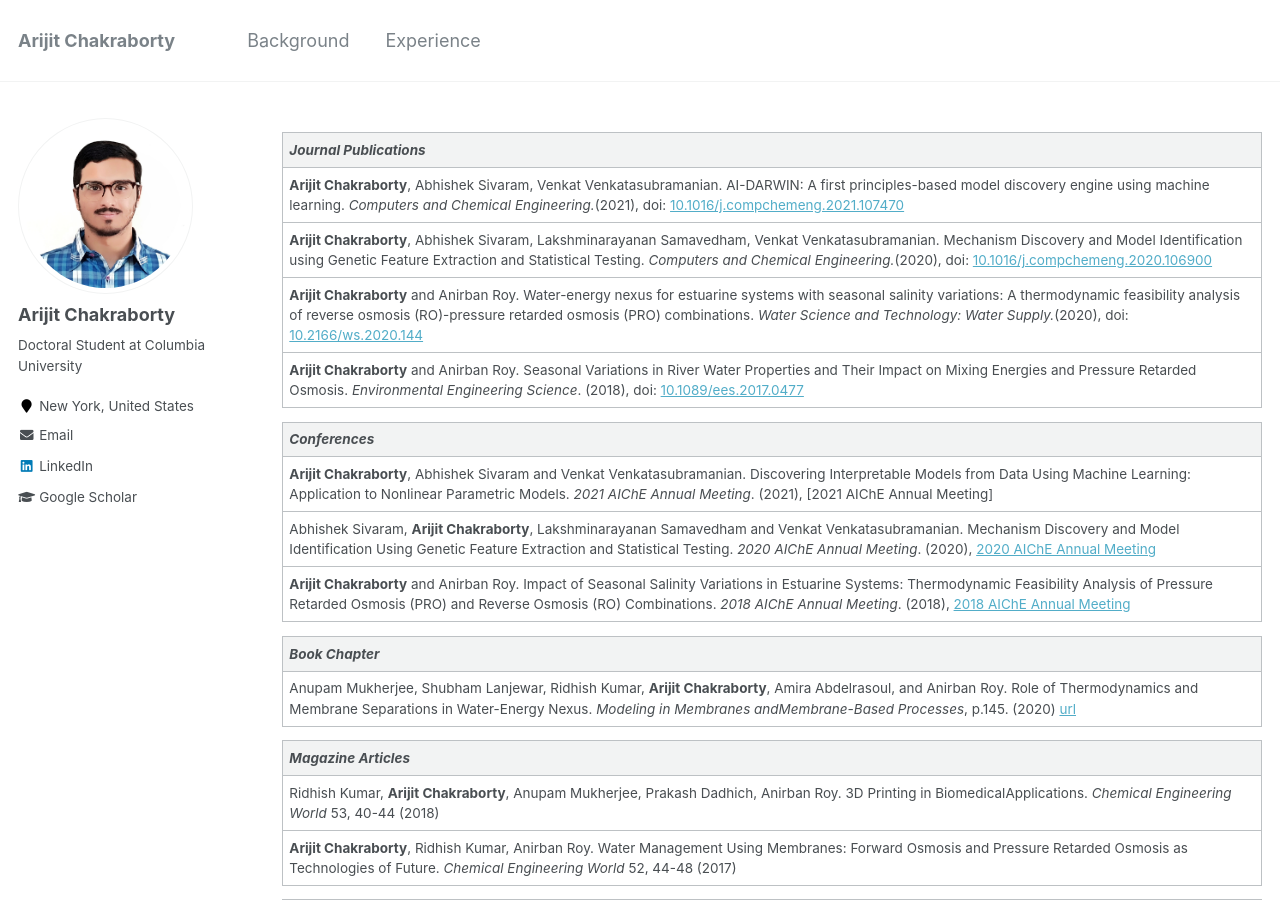
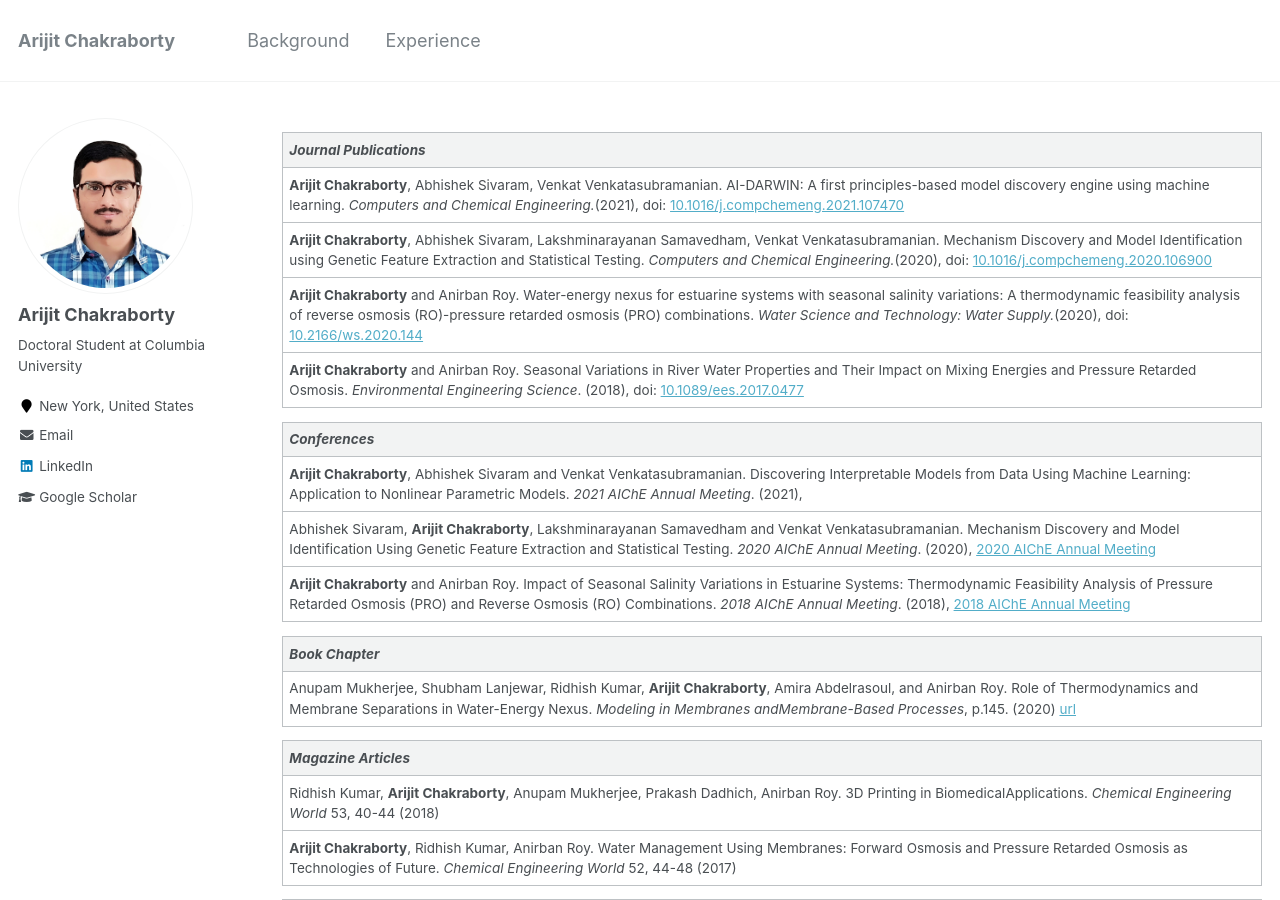
Before and after one commit to arijitc099/arijitc099.github.io, a Jekyll site: the page built from _pages/experience.md, in a window 1280 px wide and 900 px high. Built offline with Jekyll 4.4.1, drawn with Linux system fonts in a browser that asks for light colours.

Commit message:
Update experience.md

```diff
--- a/_pages/experience.md
+++ b/_pages/experience.md
@@ -14,7 +14,7 @@ author_profile: true
 
 |_Conferences_|
 |:-|
-|**Arijit Chakraborty**, Abhishek Sivaram and Venkat Venkatasubramanian. Discovering Interpretable Models from Data Using Machine Learning: Application to Nonlinear Parametric Models. _2021 AIChE Annual Meeting_. (2021), [2021 AIChE Annual Meeting]|
+|**Arijit Chakraborty**, Abhishek Sivaram and Venkat Venkatasubramanian. Discovering Interpretable Models from Data Using Machine Learning: Application to Nonlinear Parametric Models. _2021 AIChE Annual Meeting_. (2021), <!--[2021 AIChE Annual Meeting](link)-->|
 |Abhishek Sivaram, **Arijit Chakraborty**, Lakshminarayanan Samavedham and Venkat Venkatasubramanian. Mechanism Discovery and Model Identification Using Genetic Feature Extraction and Statistical Testing. _2020 AIChE Annual Meeting_. (2020), [2020 AIChE Annual Meeting](https://aiche.confex.com/aiche/2020/10/papers/viewonly.cgi?password=608092&username=605199)|
 |**Arijit Chakraborty** and Anirban Roy. Impact of Seasonal Salinity Variations in Estuarine Systems: Thermodynamic Feasibility Analysis of Pressure Retarded Osmosis (PRO) and Reverse Osmosis (RO) Combinations. _2018 AIChE Annual Meeting_. (2018), [2018 AIChE Annual Meeting](https://www.aiche.org/conferences/aiche-annual-meeting/2018/proceeding/session/poster-session-environmental-division)
 
```
